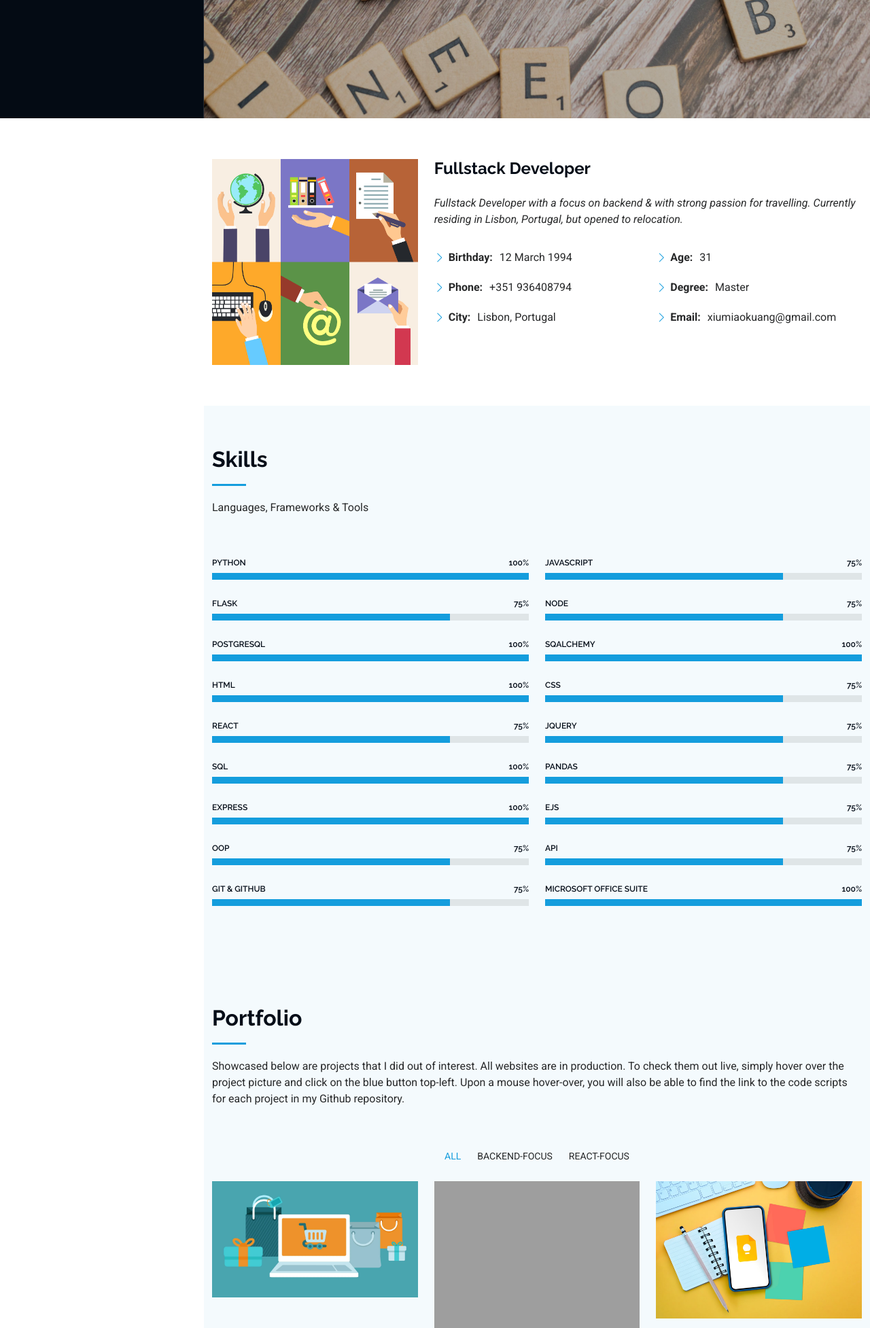
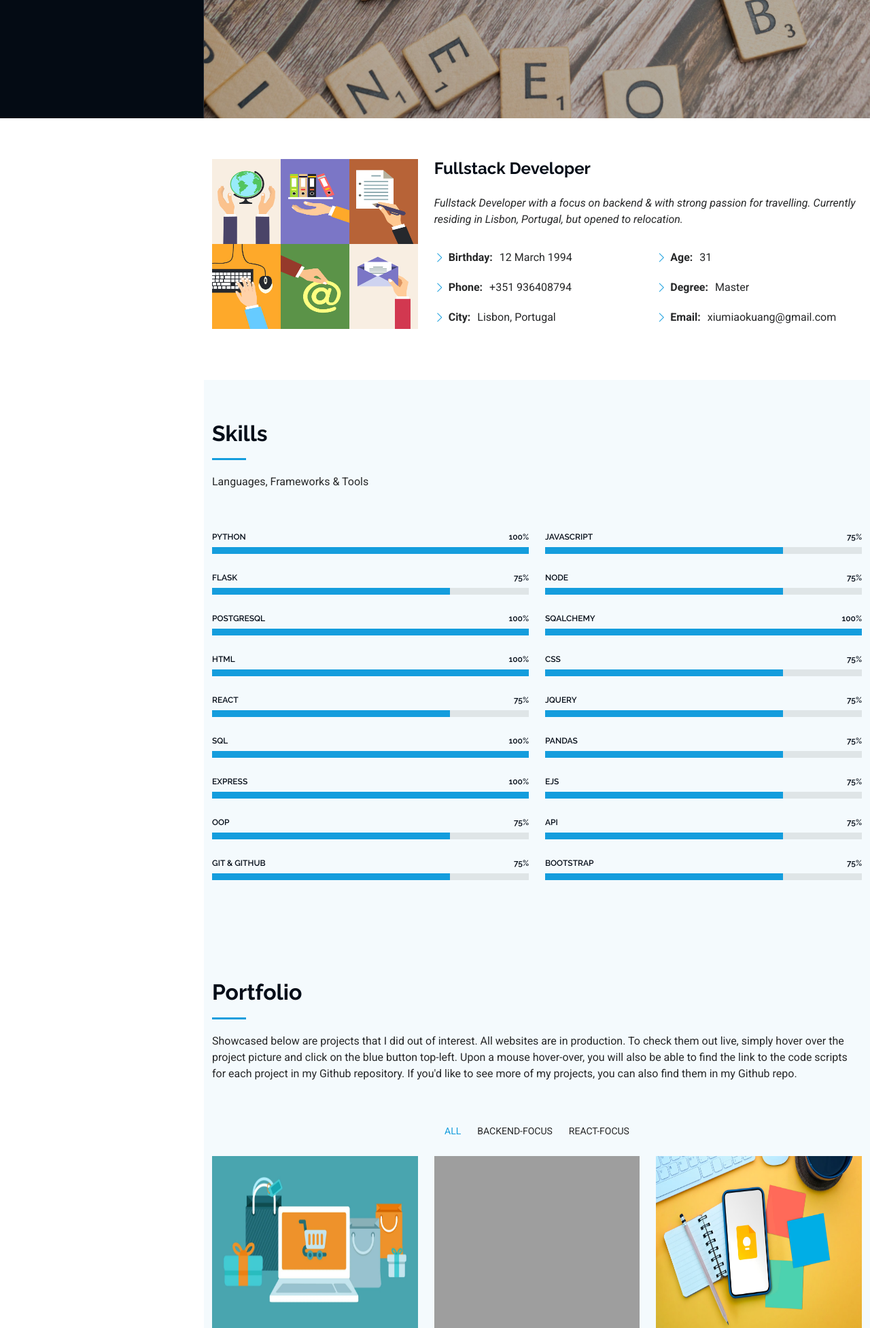
Before and after one commit to Zummiee/Portfolio, a Flask app: page / in a window 1280 px wide. Shown: the part 626-2580 px from the top of the page at 68% size. Run offline with Flask 3, Linux system fonts and the light colour scheme; some libraries are stand-ins or nearby versions; grey boxes are pictures that could not be loaded.

Commit message:
- deleted unnecessary image files - resized About Section & Portfolio Section img

```diff
--- a/main.py
+++ b/main.py
@@ -7,4 +7,4 @@ def home():
     return render_template("index.html")
 
 if __name__ == "__main__":
-   app.run(debug=False)
+   app.run(debug=True)
--- a/templates/index.html
+++ b/templates/index.html
@@ -80,7 +80,7 @@
 
         <div class="row gy-4 justify-content-center">
           <div class="col-lg-4">
-            <img src="static/assets/img/3877.jpg" class="img-fluid" alt="">
+            <img src="static/assets/img/3877.jpg" style="height: 250px; width: 350px;" class="img-fluid" alt="">
           </div>
           <div class="col-lg-8 content">
             <h2>Fullstack Developer</h2>
@@ -247,9 +247,9 @@
             </div><!-- End Skills Item -->
 
             <div class="progress">
-              <span class="skill"><span>Microsoft Office Suite</span> <i class="val">100%</i></span>
+              <span class="skill"><span>Bootstrap</span> <i class="val">75%</i></span>
               <div class="progress-bar-wrap">
-                <div class="progress-bar" role="progressbar" aria-valuenow="100" aria-valuemin="0" aria-valuemax="100"></div>
+                <div class="progress-bar" role="progressbar" aria-valuenow="75" aria-valuemin="0" aria-valuemax="100"></div>
               </div>
             </div><!-- End Skills Item -->
 
@@ -267,7 +267,7 @@
       <!-- Section Title -->
       <div class="container section-title" data-aos="fade-up">
         <h2>Portfolio</h2>
-        <p>Showcased below are projects that I did out of interest. All websites are in production. To check them out live, simply hover over the project picture and click on the blue button top-left. Upon a mouse hover-over, you will also be able to find the link to the code scripts for each project in my Github repository. </p>
+        <p>Showcased below are projects that I did out of interest. All websites are in production. To check them out live, simply hover over the project picture and click on the blue button top-left. Upon a mouse hover-over, you will also be able to find the link to the code scripts for each project in my Github repository. If you'd like to see more of my projects, you can also find them in my Github repo.</p>
       </div><!-- End Section Title -->
 
       <div class="container">
@@ -284,7 +284,7 @@
 
             <div class="col-lg-4 col-md-6 portfolio-item isotope-item filter-app">
               <div class="portfolio-content h-100">
-                <img src="static/assets/img/portfolio/shopping_site_0.jpg" class="img-fluid" alt="E-Commerce site">
+                <img src="static/assets/img/portfolio/shopping_site.jpg" style="height: 260px; width: 400px;" class="img-fluid" alt="E-Commerce site">
                 <div class="portfolio-info">
                   <h4><a href="https://ecommercesite-for-photos-uygw.onrender.com">E-Commerce Site</a></h4>
                   <p>E-Commerce site with Python backend</p>
@@ -296,7 +296,7 @@
 
             <div class="col-lg-4 col-md-6 portfolio-item isotope-item filter-app">
               <div class="portfolio-content h-100">
-                <img src="static/assets/img/portfolio/travel_tracker.jpg" class="img-fluid" alt="">
+                <img src="static/assets/img/portfolio/travel_tracker.jpg" style="height: 260px; width: 400px;" class="img-fluid" alt="">
                 <div class="portfolio-info">
                   <h4><a href="https://travel-tracker-zpy6.onrender.com">Travel Tracker</a></h4>
                   <p>Travel Tracker with JavaScript backend</p>
@@ -308,7 +308,7 @@
 
             <div class="col-lg-4 col-md-6 portfolio-item isotope-item filter-product">
               <div class="portfolio-content h-100">
-                <img src="static/assets/img/portfolio/note_keep.jpg" class="img-fluid" alt="">
+                <img src="static/assets/img/portfolio/note_keep.jpg" style="height: 260px; width: 400px;" class="img-fluid" alt="">
                 <div class="portfolio-info">
                   <h4><a href="https://notekeep-07zt.onrender.com">Note Keep</a></h4>
                   <p>Note Keep with React frontend</p>
@@ -332,14 +332,10 @@
 
     <div class="container">
       <div class="copyright text-center ">
-        <p>© <span>Copyright</span> <strong class="px-1 sitename">iPortfolio</strong> <span>All Rights Reserved</span></p>
+        <p>© <span>Copyright</span> <span class="px-1 sitename">iPortfolio</span> <span>All Rights Reserved</span></p>
       </div>
       <div class="credits">
-        <!-- All the links in the footer should remain intact. -->
-        <!-- You can delete the links only if you've purchased the pro version. -->
-        <!-- Licensing information: https://bootstrapmade.com/license/ -->
-        <!-- Purchase the pro version with working PHP/AJAX contact form: [buy-url] -->
-        Designed by <a href="https://bootstrapmade.com/">BootstrapMade</a> Distributed by <a href="https://themewagon.com">ThemeWagon</a> Adapted by Summer Kwong
+        Designed by <a href="https://bootstrapmade.com/">BootstrapMade</a> Distributed by <a href="https://themewagon.com">ThemeWagon</a> <strong>Adapted by Summer Kwong</strong>
       </div>
     </div>
 
```
Also changed, not shown: static/assets/img/portfolio/app-1.jpg (deleted), static/assets/img/portfolio/app-2.jpg (deleted), static/assets/img/portfolio/app-3.jpg (deleted), static/assets/img/portfolio/books-1.jpg (deleted), static/assets/img/portfolio/books-2.jpg (deleted), static/assets/img/portfolio/books-3.jpg (deleted), static/assets/img/portfolio/branding-1.jpg (deleted), static/assets/img/portfolio/branding-2.jpg (deleted), static/assets/img/portfolio/branding-3.jpg (deleted), static/assets/img/portfolio/product-1.jpg (deleted), static/assets/img/portfolio/product-2.jpg (deleted), static/assets/img/portfolio/product-3.jpg (deleted), static/assets/img/portfolio/shopping_site.jpg, static/assets/img/portfolio/shopping_site_0.jpg (deleted).
